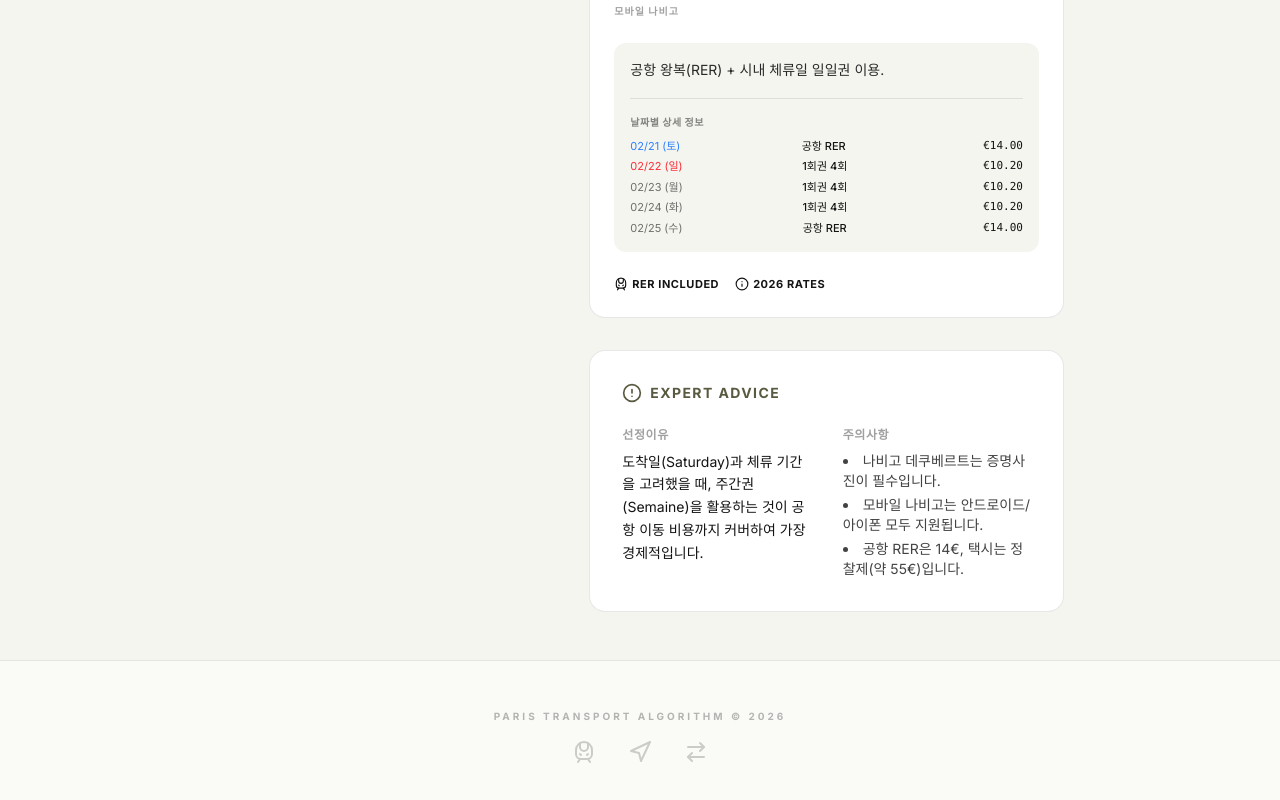
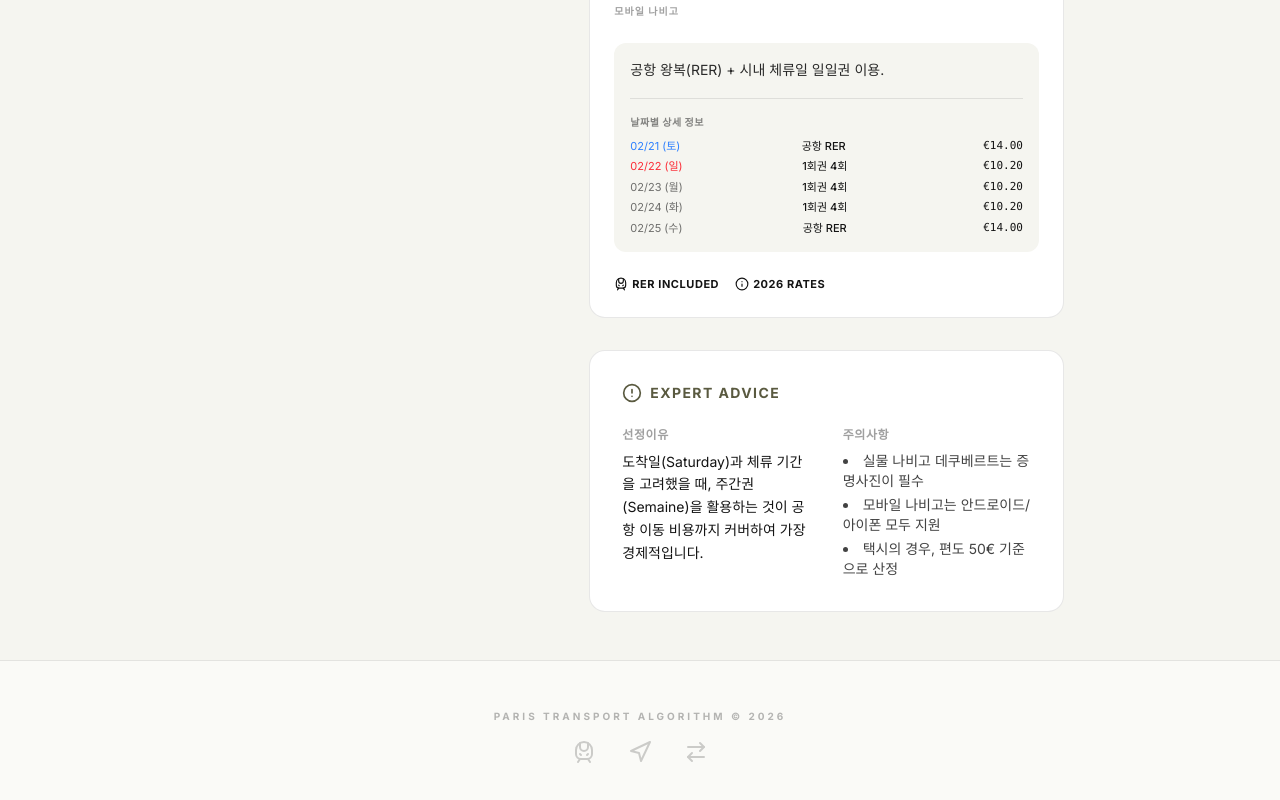
Before and after one commit to witheye1/paris-transport-2026, a React (Vite) app: page / in a window 1280 px wide. Shown: the part 1145-1945 px from the top of the page. Built offline with nearby package versions, Linux system fonts and the light colour scheme; a web font is replaced by a local one.

Commit message:
Update App.tsx

```diff
--- a/src/App.tsx
+++ b/src/App.tsx
@@ -307,9 +307,9 @@ export default function App() {
                 <div className="space-y-2">
                   <p className="text-xs font-bold opacity-40 uppercase tracking-wider">주의사항</p>
                   <ul className="text-sm space-y-1 list-disc list-inside opacity-80">
-                    <li>나비고 데쿠베르트는 증명사진이 필수입니다.</li>
-                    <li>모바일 나비고는 안드로이드/아이폰 모두 지원됩니다.</li>
-                    <li>공항 RER은 14€, 택시는 정찰제(약 55€)입니다.</li>
+                    <li>실물 나비고 데쿠베르트는 증명사진이 필수</li>
+                    <li>모바일 나비고는 안드로이드/아이폰 모두 지원</li>
+                    <li>택시의 경우, 편도 50€ 기준으로 산정</li>
                   </ul>
                 </div>
               </div>
```
